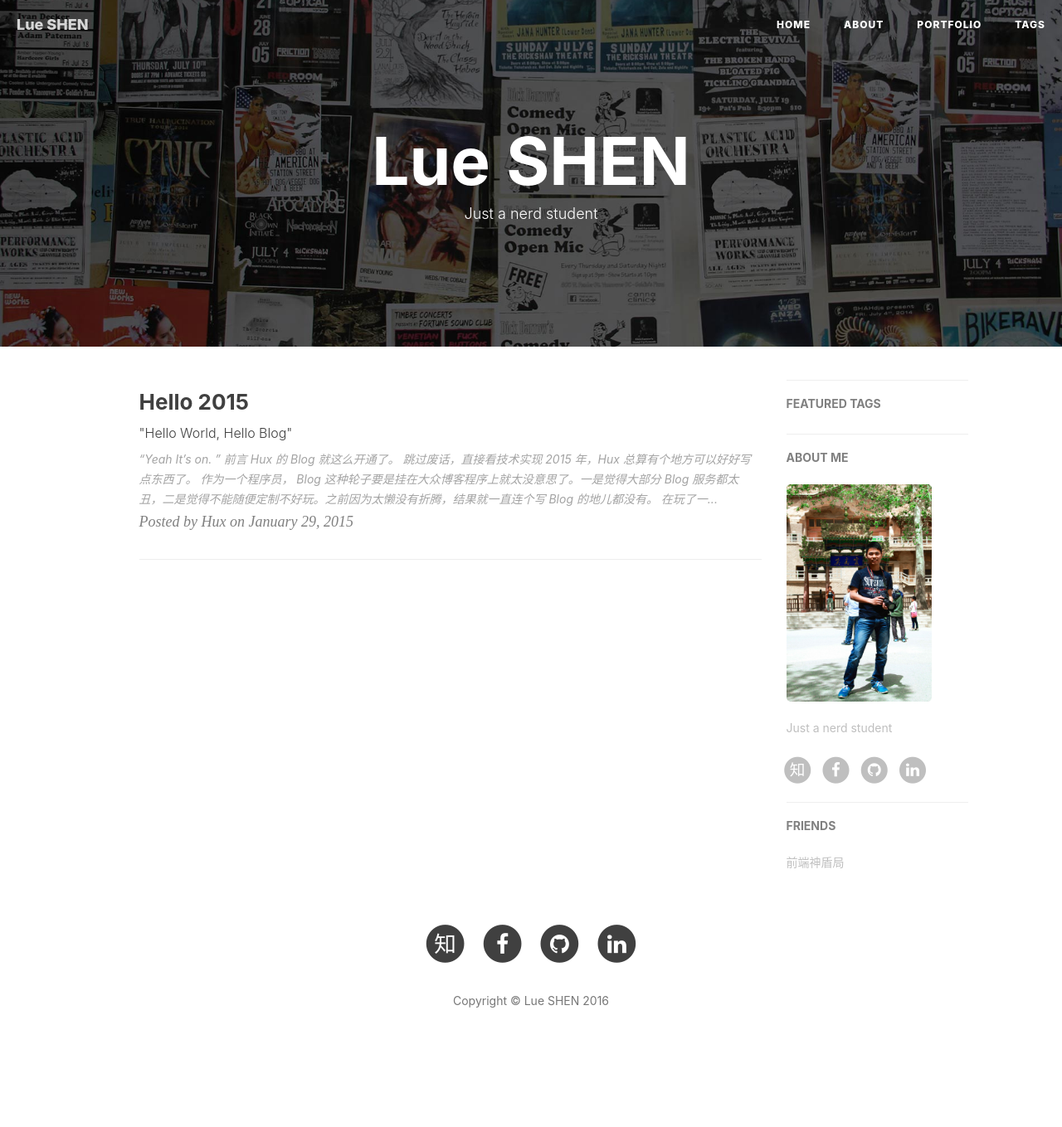
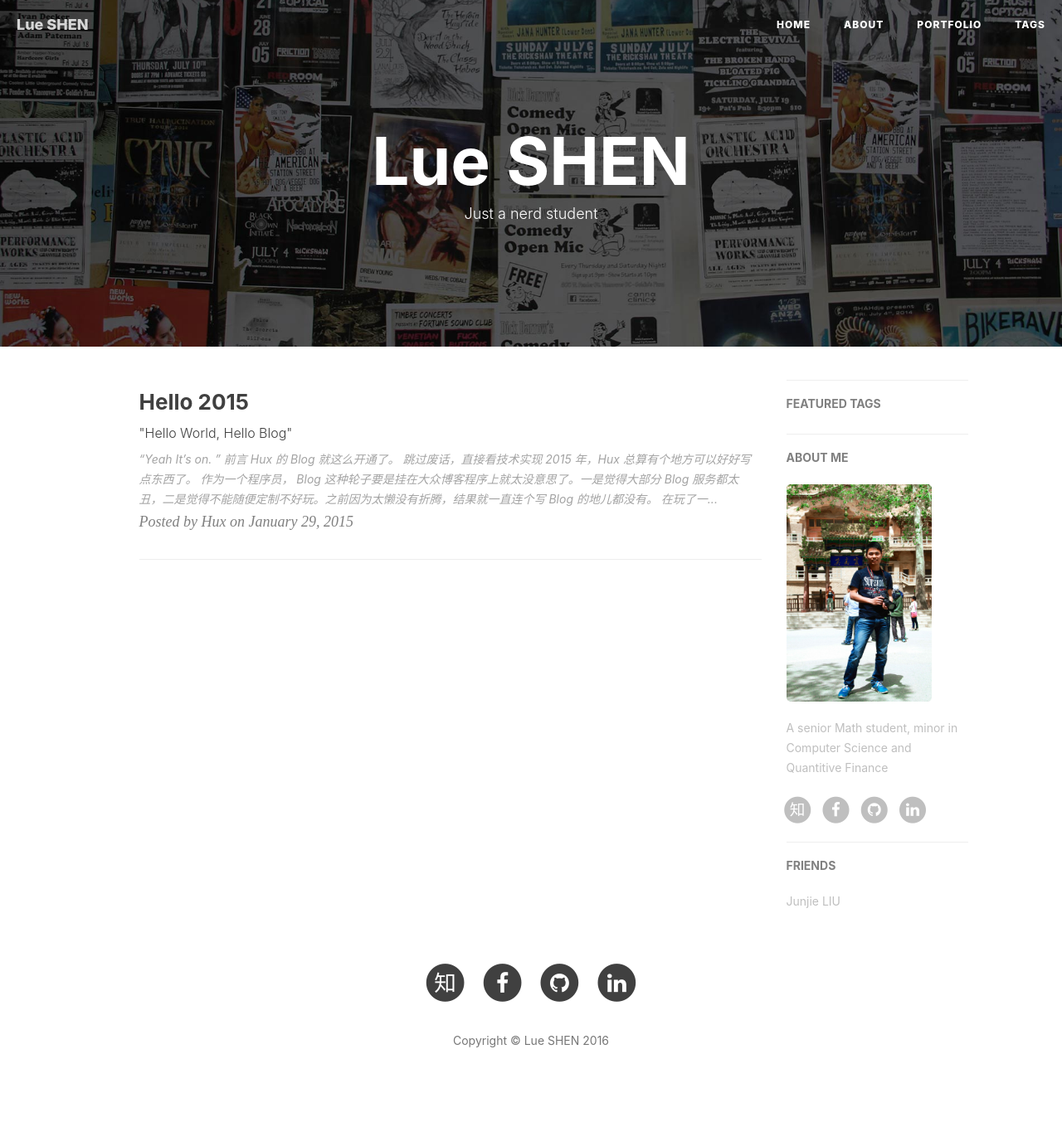
Before and after one commit to lucasushi/lueshen-old-blog, a Jekyll site: the page built from index.html, in a window 1280 px wide. Shown: the whole page at 83% size. Built offline with Jekyll 4.4.1, drawn with Linux system fonts in a browser that asks for light colours; nearby versions of some CDN libraries; the list of posts is cut into pages by our own code; comment, search, counter and statistics services are not loaded; before the commit the page ends 1311 px from its top, so only the background shows below that.

Commit message:
Update _config.yml

```diff
--- a/_config.yml
+++ b/_config.yml
@@ -3,7 +3,7 @@ title: Lue SHEN
 SEOTitle: Lue SHEN | Blog
 header-img: img/home-bg.jpg
 email: omit1996@gmail.com
-description: "A year 4 Math student, interested in CS and QF"
+description: "A senior Math student, minor in Computer Science and Quantitive Finance"
 keyword: "lucas, shen lue"
 url: "http://lueshen.github.io"              # your host, for absolute URL
 baseurl: ""                             # for example, '/blog' if your blog hosted on 'host/blog'
@@ -62,14 +62,14 @@ kramdown:
 # Baidu Analytics
 #ba_track_id: 4cc1f2d8f3067386cc5cdb626a202900
 # Google Analytics
-ga_track_id: 'UA-81244672-1'            # Format: UA-xxxxxx-xx
-ga_domain: junjieliu.info
+#ga_track_id: 'UA-81244672-1'            # Format: UA-xxxxxx-xx
+#ga_domain: junjieliu.info
 
 
 
 # Sidebar settings
 sidebar: true                           # whether or not using Sidebar.
-sidebar-about-description: "Just a nerd student"
+sidebar-about-description: "A senior Math student, minor in Computer Science and Quantitive Finance"
 sidebar-avatar: /img/lue.jpg      # use absolute URL, seeing it's used in both `/` and `/about/`
 
 
@@ -83,7 +83,7 @@ featured-condition-size: 1              # A tag will be featured if the size of
 # Friends
 friends: [
     {
-        title: "前端神盾局",
-        href: "http://wepiaofei.github.io/blog/"
+        title: "Junjie LIU",
+        href: "http://junjieliu.info"
     }
 ]
```
